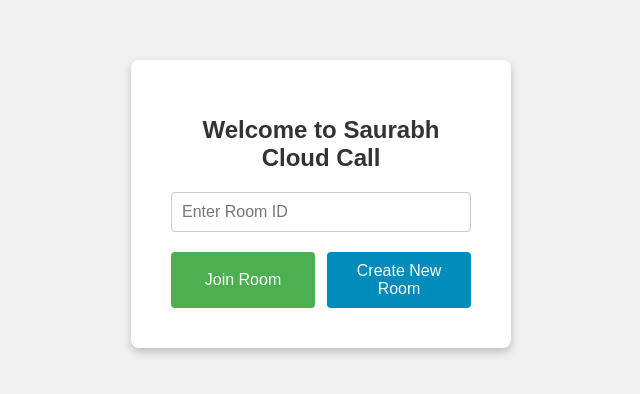
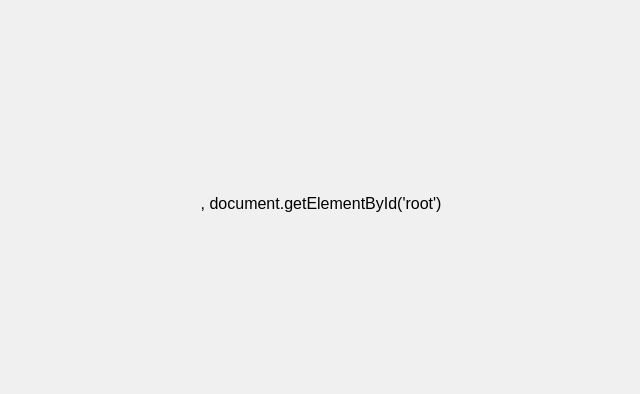
Before and after one commit to saurabhdhumane/ZoomClone, a React (Create React App) app: page / in a window 1280 px wide. Shown: the part 196-590 px from the top of the page, without its empty margins (319-959 px from the left). Built offline with nearby package versions, Linux system fonts and the light colour scheme.

Commit message:
Deploy to GitHub Pages

```diff
--- a/src/index.js
+++ b/src/index.js
@@ -4,13 +4,15 @@
 import App from './App';
 import reportWebVitals from './reportWebVitals';
 import { BrowserRouter } from 'react-router-dom';
+import { BrowserRouter as Router } from 'react-router-dom';
 
 const root = ReactDOM.createRoot(document.getElementById('root'));
 root.render(
   <React.StrictMode>
-    <BrowserRouter>
-      <App />
-    </BrowserRouter>
+    <Router basename="/ZoomClone">
+    <App />
+  </Router>,
+  document.getElementById('root')
 
   </React.StrictMode>
 );
```
